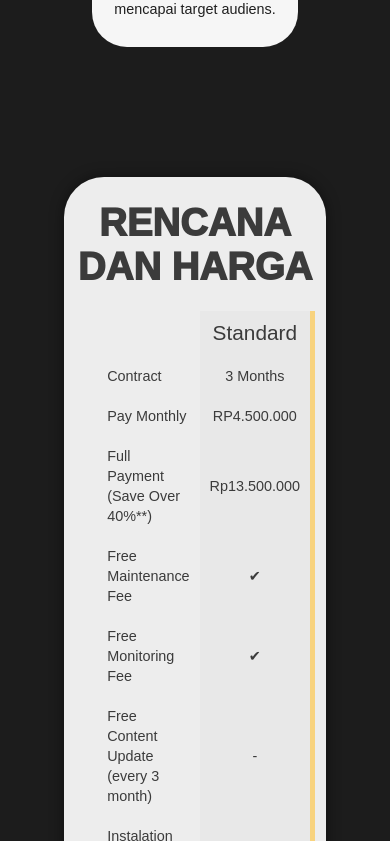
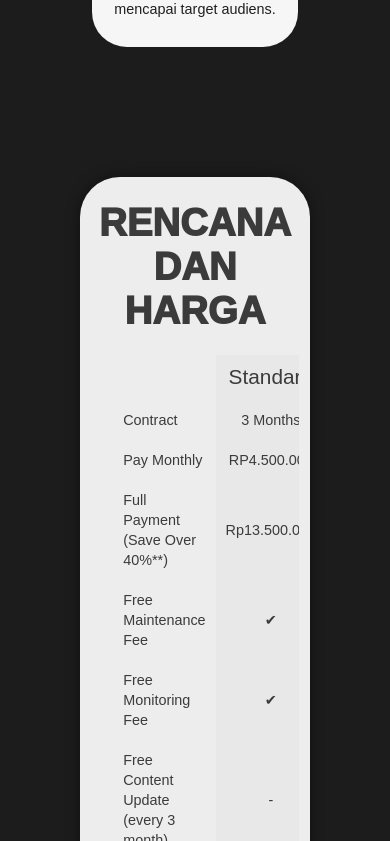
Before and after one commit to grosirone-tech/g1-brand-advertising-landing-page, a Next.js app: page / in a window 390 px wide. Shown: the part 2383-3224 px from the top of the page. Built offline with nearby package versions, Linux system fonts and the light colour scheme; a web font is replaced by a local one.

Commit message:
scenes plan & pricing margin and padding fixed

```diff
--- a/src/scenes/planPricing/planPricing.css
+++ b/src/scenes/planPricing/planPricing.css
@@ -1,6 +1,6 @@
 .plan-section {
     background-color: #1c1c1c;
-    padding: 4em 12em;
+    padding: 4em 6em;
 }
 
 .plan-container {
@@ -25,7 +25,7 @@
 
 @media (max-width: 1024px) {
     .plan-section {
-        padding: 1em 6em;
+        padding: 1em 3em;
     }
 
     .plan-container {
@@ -34,10 +34,6 @@
 }
 
 @media (max-width: 768px) {
-    .plan-section {
-        padding: 1em 2em;
-    }
-
     .plan-container {
         margin: 2em;
         padding: 1.5em .7em;
```
